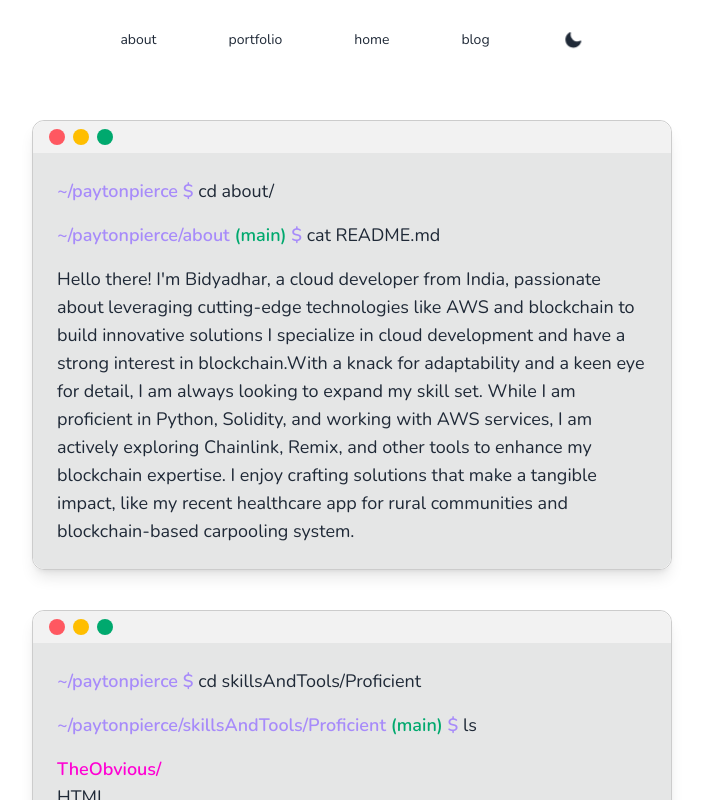
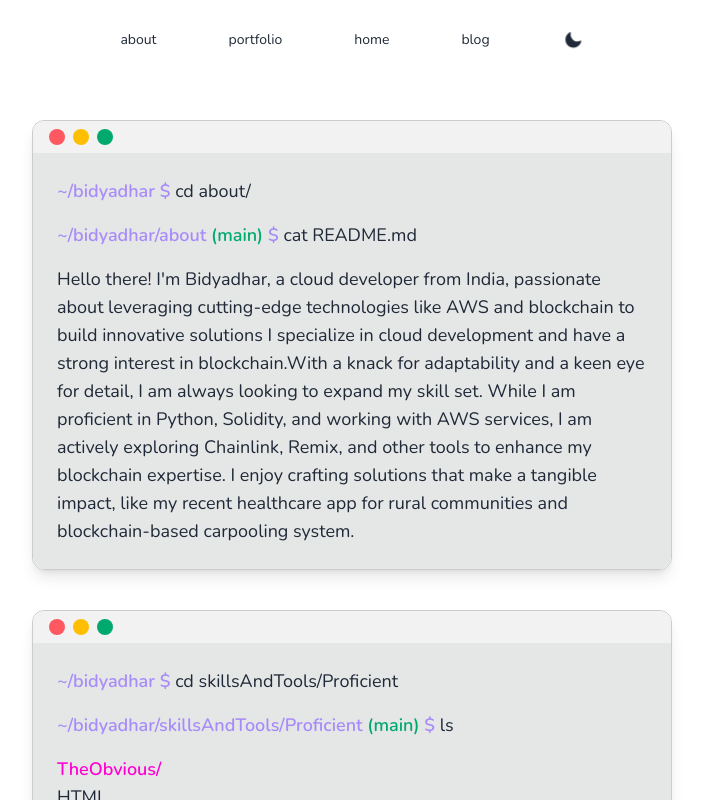
Before and after one commit to bidyadharsahu/portfolio, a Next.js app: page /about in a window 1280 px wide. Shown: the top 800 px of the page, without its empty margins (288-991 px from the left). Built offline with nearby package versions, Linux system fonts and the light colour scheme.

Commit message:
Update Prompt.tsx

```diff
--- a/app/components/about/Prompt.tsx
+++ b/app/components/about/Prompt.tsx
@@ -8,7 +8,7 @@ interface PromptProps {
     return (
       <p>
         <span className='text-violet-400 font-semibold'>
-          ~/paytonpierce{directory}
+          ~/bidyadhar{directory}
           <span className="text-success">{branch && " (main)"}</span> $
         </span> {content}</p>
     );
```
